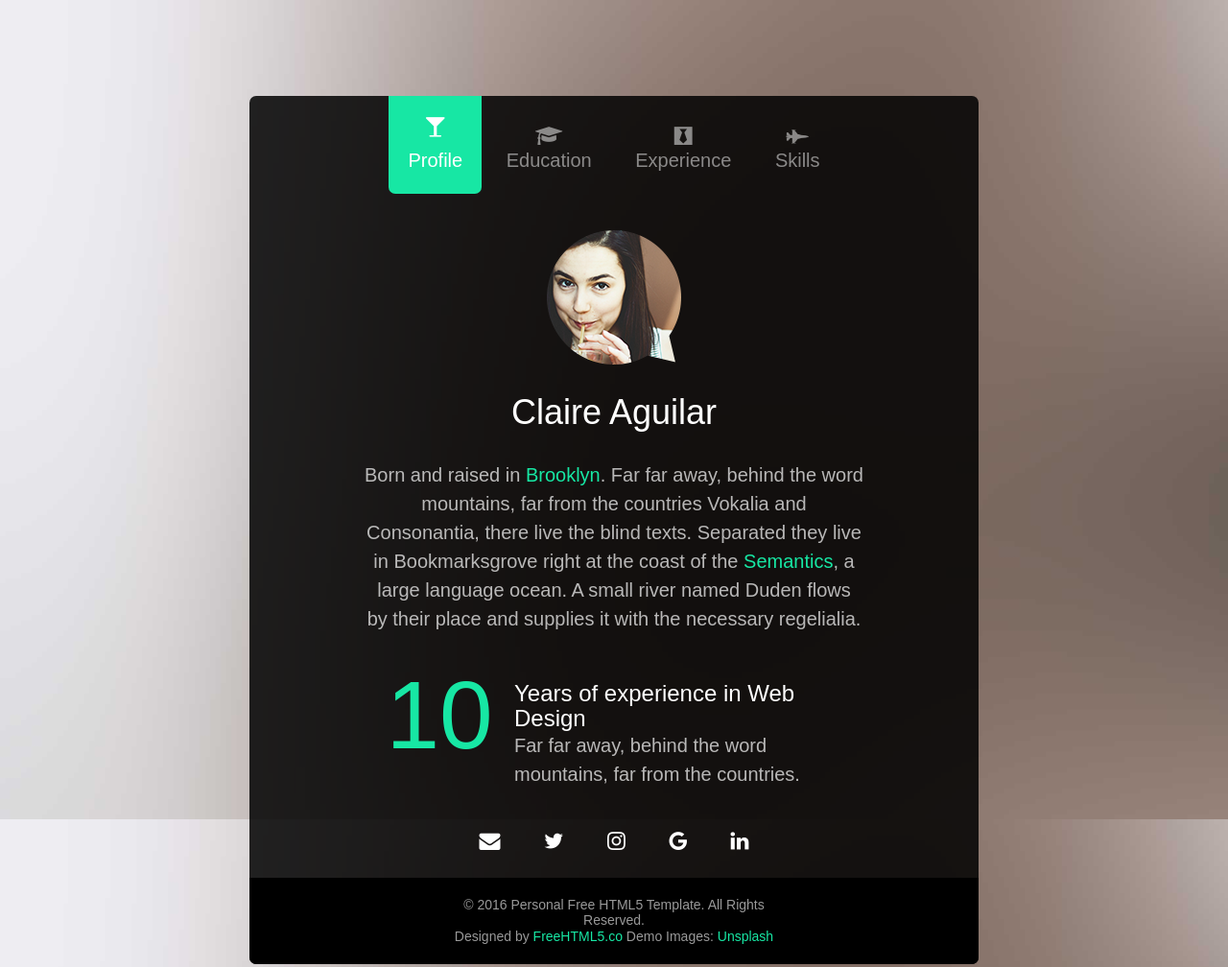
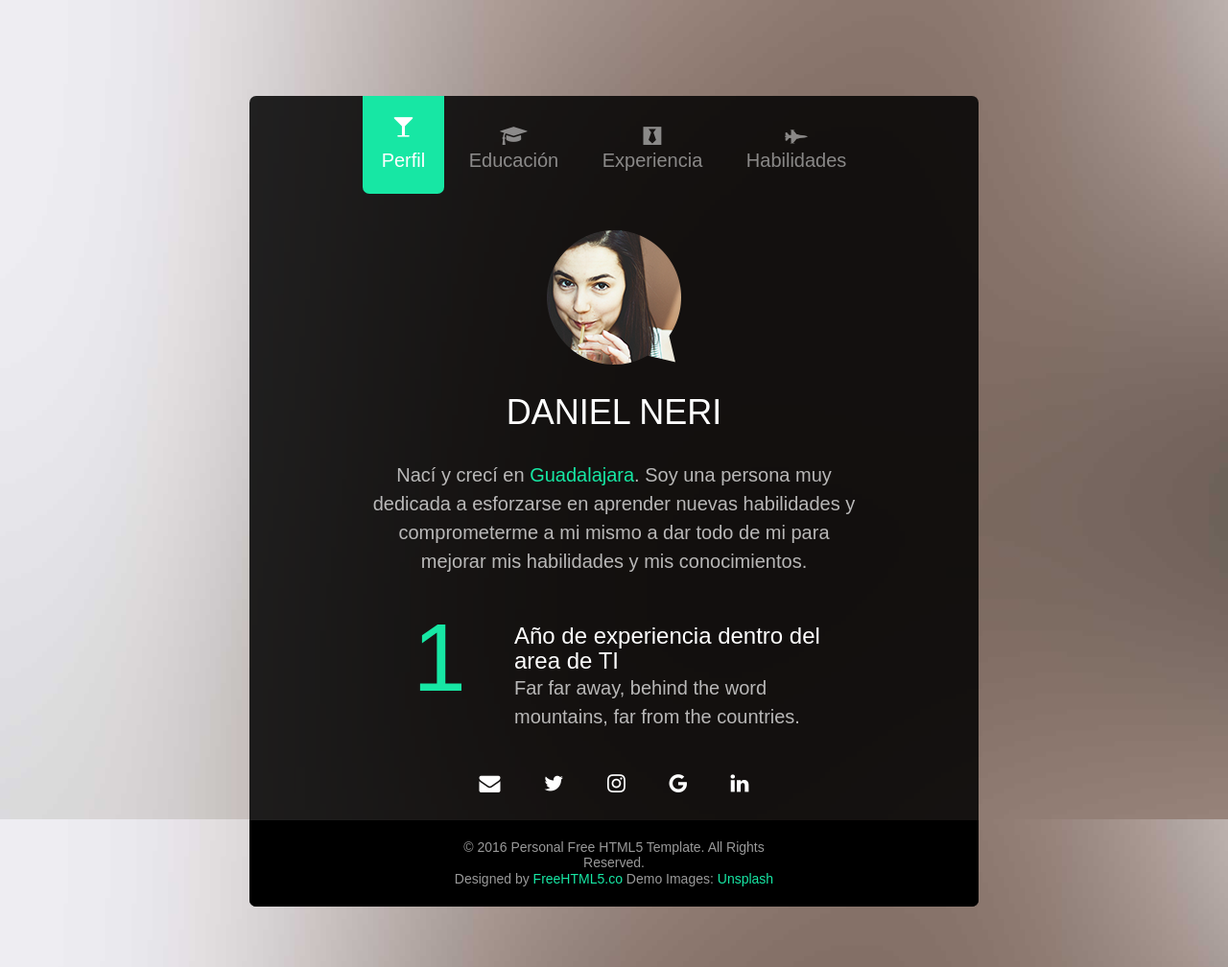
Before and after one commit to danielmichel24/MiPrimerSitioWeb, a plain HTML site: page index.html in a window 1280 px wide. Shown: the top 1008 px of the page at 96% size. Drawn offline with Linux system fonts and the light colour scheme; files whose address does not match are found by name.

```diff
--- a/index.html
+++ b/index.html
@@ -65,10 +65,10 @@
 	<div id="fh5co-main">
 		<div class="fh5co-tab-wrap">
 			<ul class="fh5co-tab-menu">
-				<li class="active"><a href="#" data-tab="1"><span class="icon icon-glass"></span><span class="menu-text">Profile</span></a></li>
-				<li><a href="#" data-tab="2"><span class="icon icon-graduation-cap"></span><span class="menu-text">Education</span></a></li>
-				<li><a href="#" data-tab="3"><span class="icon icon-black-tie"></span><span class="menu-text">Experience</span></a></li>
-				<li><a href="#" data-tab="4" data-pie="yes"><span class="icon icon-fighter-jet"></span><span class="menu-text">Skills</span></a></li>
+				<li class="active"><a href="#" data-tab="1"><span class="icon icon-glass"></span><span class="menu-text">Perfil</span></a></li>
+				<li><a href="#" data-tab="2"><span class="icon icon-graduation-cap"></span><span class="menu-text">Educación</span></a></li>
+				<li><a href="#" data-tab="3"><span class="icon icon-black-tie"></span><span class="menu-text">Experiencia</span></a></li>
+				<li><a href="#" data-tab="4" data-pie="yes"><span class="icon icon-fighter-jet"></span><span class="menu-text">Habilidades</span></a></li>
 			</ul>
 			<div class="fh5co-tab-content active" data-content="1">
 				<div class="fh5co-content-inner text-center">
@@ -77,15 +77,15 @@
 							<figure>
 								<img src="images/profile_img.png" alt="Free HTML5 Wesbite Template by FreeHTML5.co">
 							</figure>
-							<h1>Claire Aguilar</h1>
-							<p>Born and raised in <a href="#">Brooklyn</a>. Far far away, behind the word mountains, far from the countries Vokalia and Consonantia, there live the blind texts. Separated they live in Bookmarksgrove right at the coast of the <a href="#">Semantics</a>, a large language ocean. A small river named Duden flows by their place and supplies it with the necessary regelialia. </p>
+							<h1>DANIEL NERI </h1>
+							<p>Nací y crecí en <a href="#">Guadalajara</a>. Soy una persona muy dedicada a esforzarse en aprender nuevas habilidades y comprometerme a mi mismo a dar todo de mi para mejorar mis habilidades y mis conocimientos. </p>
 						</div>
 					</div>
 					<div class="row">
 						<div class="col-md-12 fh5co-counter">
-							<div class="fh5co-number fh5co-left">10</div>
+							<div class="fh5co-number fh5co-left">1 </div>
 							<div class="fh5co-text">
-								<h3 class="border-bottom">Years of experience in Web Design</h3>
+								<h3 class="border-bottom">Año de experiencia dentro del area de TI</h3>
 								<p>Far far away, behind the word mountains, far from the countries.</p>
 							</div>
 						</div>
```
Also changed, not shown: images/xd.jpg (added).
